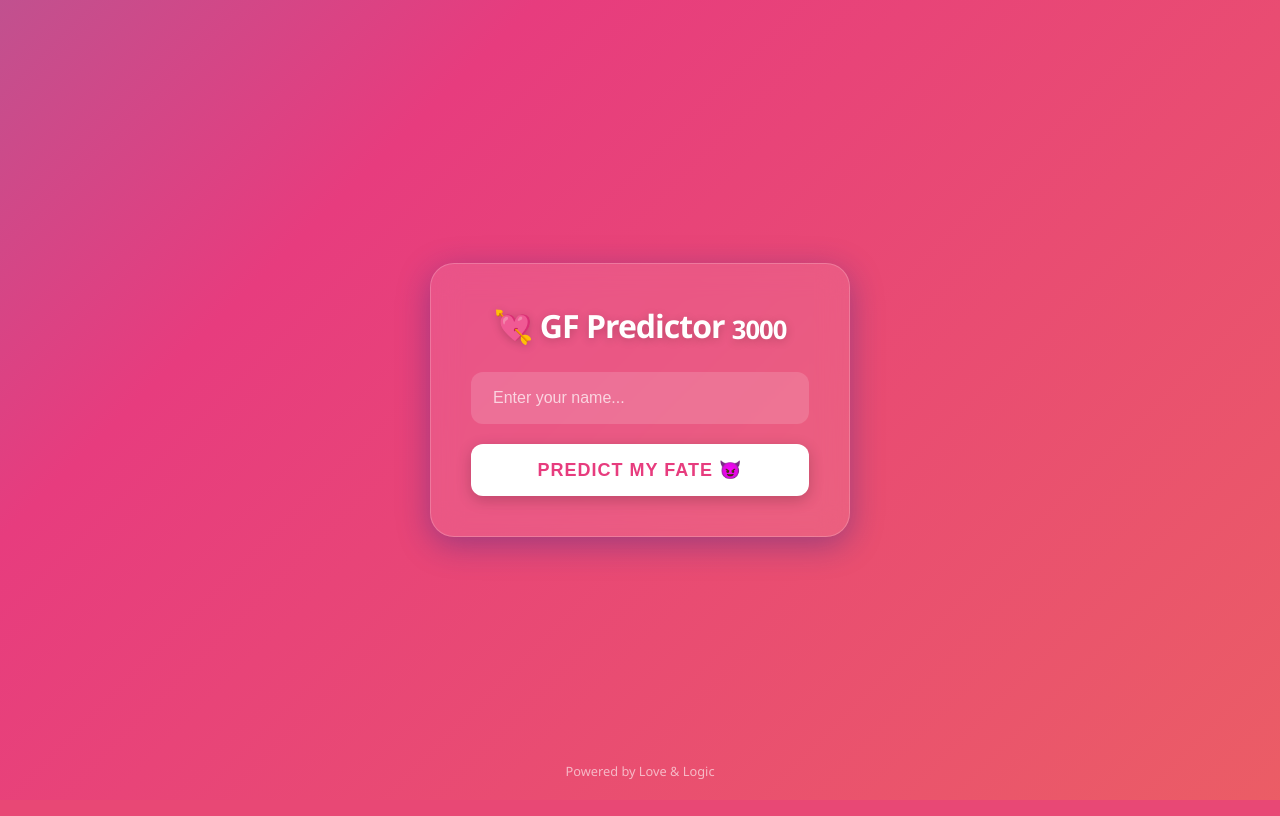
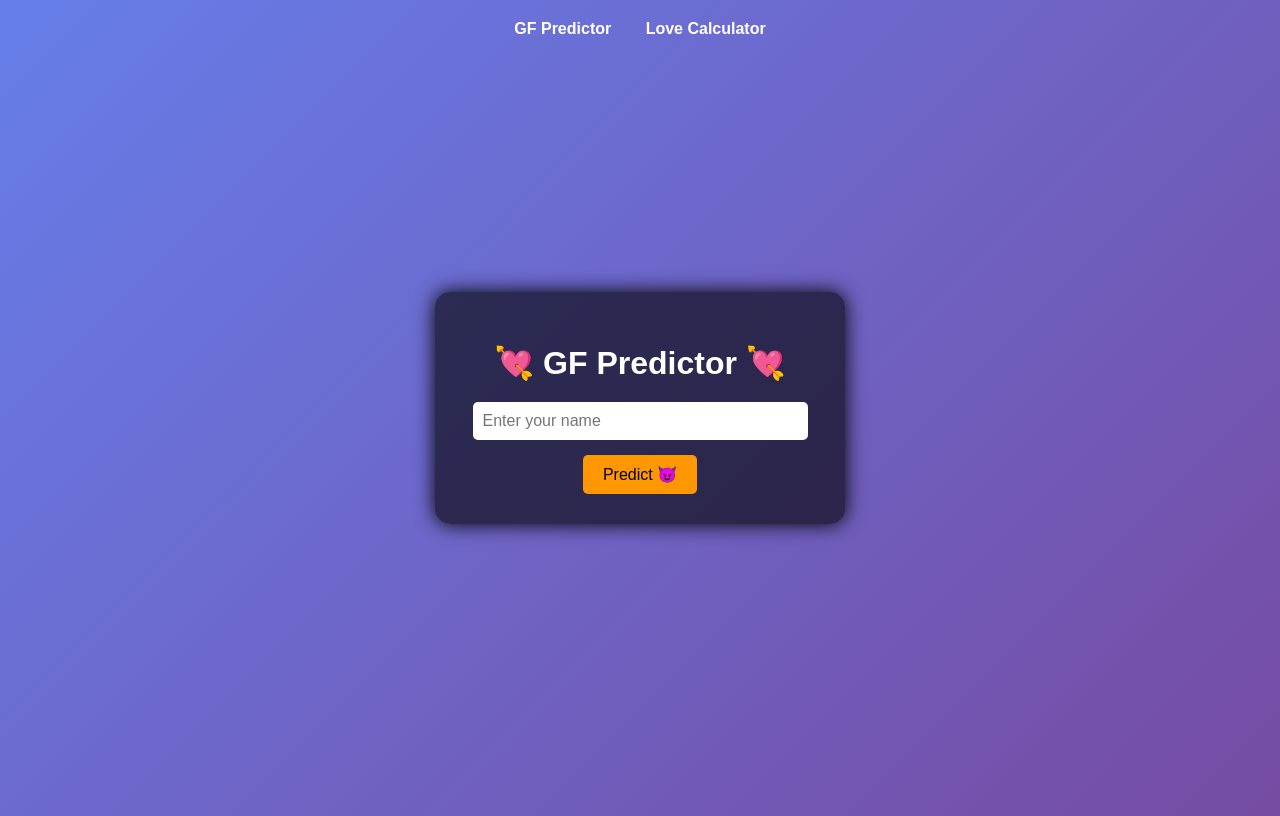
Before and after one commit to ompd654321-prog/gf-predictor, a Flask app: page / in a window 1280 px wide. Run offline with Flask 3, Linux system fonts and the light colour scheme.

Commit message:
Update index.html

```diff
--- a/templates/index.html
+++ b/templates/index.html
@@ -1,159 +1,99 @@
 <!DOCTYPE html>
-<html lang="en">
+<html>
 <head>
-    <meta charset="UTF-8">
-    <meta name="viewport" content="width=device-width, initial-scale=1.0">
     <title>GF Predictor 3000 😎</title>
+
     <style>
-        /* Modern Reset & Base Styles */
-        * {
-            margin: 0;
-            padding: 0;
-            box-sizing: border-box;
-        }
-
         body {
-            font-family: 'Segoe UI', Roboto, Helvetica, Arial, sans-serif;
-            /* Animated Gradient Background */
-            background: linear-gradient(-45deg, #ee7752, #e73c7e, #23a6d5, #23d5ab);
-            background-size: 400% 400%;
-            animation: gradient 15s ease infinite;
+            font-family: Arial;
+            background: linear-gradient(135deg, #667eea, #764ba2);
             height: 100vh;
             display: flex;
             justify-content: center;
             align-items: center;
-            overflow: hidden;
+            color: white;
         }
 
-        @keyframes gradient {
-            0% { background-position: 0% 50%; }
-            50% { background-position: 100% 50%; }
-            100% { background-position: 0% 50%; }
+        nav {
+            position: absolute;
+            top: 20px;
+            left: 50%;
+            transform: translateX(-50%);
         }
 
-        /* Glassmorphism Card */
-        .card {
-            background: rgba(255, 255, 255, 0.1);
-            backdrop-filter: blur(15px);
-            -webkit-backdrop-filter: blur(15px);
-            border: 1px solid rgba(255, 255, 255, 0.2);
-            padding: 40px;
-            width: 90%;
-            max-width: 420px;
-            text-align: center;
-            border-radius: 24px;
-            box-shadow: 0 8px 32px 0 rgba(31, 38, 135, 0.37);
-            transition: transform 0.3s ease;
+        nav a {
+            margin: 0 15px;
+            color: white;
+            text-decoration: none;
+            font-weight: 600;
         }
 
-        .card:hover {
-            transform: translateY(-5px);
+        .card {
+            background: rgba(0,0,0,0.6);
+            padding: 30px;
+            width: 350px;
+            text-align: center;
+            border-radius: 15px;
+            box-shadow: 0 0 20px black;
         }
 
         h1 {
-            font-size: 2rem;
-            margin-bottom: 25px;
-            font-weight: 800;
-            letter-spacing: -1px;
-            color: white;
-            text-shadow: 0 2px 10px rgba(0,0,0,0.2);
+            margin-bottom: 20px;
         }
 
-        /* Input Styling */
         input {
-            width: 100%;
-            padding: 15px 20px;
-            background: rgba(255, 255, 255, 0.15);
-            border: 2px solid transparent;
-            border-radius: 12px;
-            outline: none;
-            color: white;
+            width: 90%;
+            padding: 10px;
+            border-radius: 5px;
+            border: none;
+            margin-bottom: 15px;
             font-size: 16px;
-            margin-bottom: 20px;
-            transition: all 0.3s ease;
         }
 
-        input::placeholder {
-            color: rgba(255, 255, 255, 0.7);
-        }
-
-        input:focus {
-            background: rgba(255, 255, 255, 0.25);
-            border-color: #ffffff;
-            box-shadow: 0 0 15px rgba(255,255,255,0.2);
-        }
-
-        /* Neon Button Styling */
         button {
-            width: 100%;
-            padding: 15px;
-            font-size: 18px;
-            font-weight: bold;
-            text-transform: uppercase;
-            letter-spacing: 1px;
-            background: #ffffff;
-            color: #e73c7e;
+            padding: 10px 20px;
+            font-size: 16px;
+            background: #ff9800;
             border: none;
-            border-radius: 12px;
+            border-radius: 5px;
             cursor: pointer;
-            transition: all 0.3s ease;
-            box-shadow: 0 4px 15px rgba(0,0,0,0.2);
         }
 
         button:hover {
-            background: #ffecf2;
-            transform: scale(1.02);
-            box-shadow: 0 6px 20px rgba(0,0,0,0.3);
+            background: #ffc107;
         }
 
-        button:active {
-            transform: scale(0.98);
-        }
-
-        /* Result Section */
         .result {
-            margin-top: 30px;
-            padding: 20px;
-            background: rgba(0, 0, 0, 0.2);
-            border-radius: 12px;
-            font-size: 1.2rem;
-            font-weight: 600;
+            margin-top: 20px;
+            font-size: 18px;
             color: #00ffcc;
-            text-shadow: 0 0 10px rgba(0, 255, 204, 0.5);
-            animation: fadeIn 0.5s ease-out;
-        }
-
-        @keyframes fadeIn {
-            from { opacity: 0; transform: vertical-align: -10px; }
-            to { opacity: 1; transform: vertical-align: 0; }
-        }
-
-        footer {
-            position: absolute;
-            bottom: 20px;
-            font-size: 0.8rem;
-            color: rgba(255,255,255,0.6);
         }
     </style>
 </head>
+
 <body>
 
+<!-- ✅ NAVIGATION -->
+<nav>
+    <a href="/">GF Predictor</a>
+    <a href="love_calculator.html">Love Calculator</a>
+</nav>
+
 <div class="card">
-    <h1>💘 GF Predictor <span style="font-size: 0.8em; vertical-align: middle;">3000</span></h1>
+    <h1>💘 GF Predictor 💘</h1>
 
     <form method="POST">
-        <input type="text" name="name" placeholder="Enter your name..." required autocomplete="off">
-        <button type="submit">Predict My Fate 😈</button>
+        <input type="text" name="name" placeholder="Enter your name" required>
+        <br>
+        <button type="submit">Predict 😈</button>
     </form>
 
     {% if result %}
         <div class="result">
-            ✨ {{ result }}
+            {{ result }}
         </div>
     {% endif %}
 </div>
 
-<footer>Powered by Love & Logic</footer>
-
 </body>
 </html>
```
